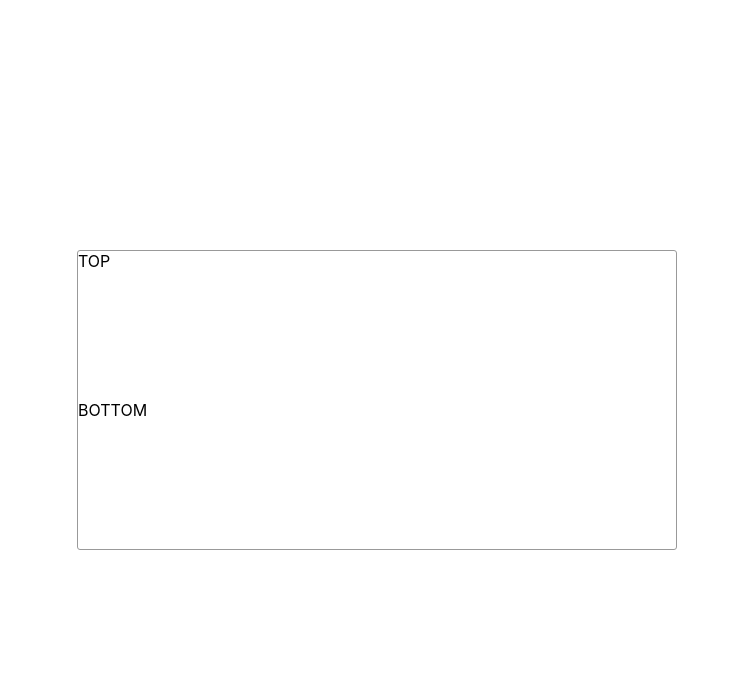
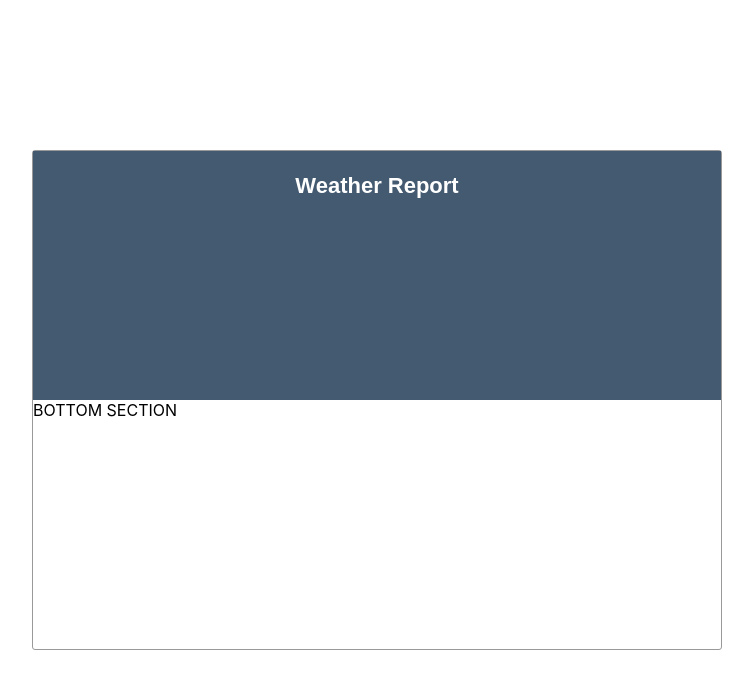
Before and after one commit to dforestell/weather-report, a React (Create React App) app: page / in a window 1280 px wide. Shown: the top 688 px of the page, without its empty margins (263-1016 px from the left). Built offline with nearby package versions, Linux system fonts and the light colour scheme.

Commit message:
create the top and bottom sections components, give the top a background color and styles to center the items

```diff
--- a/src/App.jsx
+++ b/src/App.jsx
@@ -1,7 +1,11 @@
 import React from 'react';
-import logo from './logo.svg';
 import './App.css';
 
+//components
+import TopSection from './components/topSection';
+import BottomSection from './components/bottomSection';
+
+//styles
 import './sass/app.scss'
 
 function App() {
@@ -9,11 +13,11 @@ function App() {
     <div className="app-container">
       <div className="main-container">
         <div className="top-section">
-          TOP
+          < TopSection />
          </div>
 
          <div className="bottom-section">
-          BOTTOM
+          < BottomSection />
          </div>
       </div>
 
--- /dev/null
+++ b/src/components/bottomSection.jsx
@@ -0,0 +1,16 @@
+import React from 'react';
+
+export default class BottomSection extends React.Component {
+    constructor(props){
+        super(props)
+        this.state = {
+
+        }
+    }
+
+    render(){
+        return(
+            <div>BOTTOM SECTION</div>
+        )
+    }
+}
--- /dev/null
+++ b/src/components/topSection.jsx
@@ -0,0 +1,19 @@
+import React from 'react';
+
+import './topSection.scss'
+export default class TopSection extends React.Component {
+    constructor(props){
+        super(props)
+        this.state = {
+
+        }
+    }
+
+    render(){
+        return(
+            <div className="top-container">
+                <h3 className="title">Weather Report</h3>
+            </div>
+        )
+    }
+}
--- /dev/null
+++ b/src/components/topSection.scss
@@ -0,0 +1,15 @@
+ .top-container{
+     display: flex;
+     flex-direction: column;
+     font-family: Oxygen, sans-serif;
+     align-items: center;
+     background-color: #445a71;
+     height: 100%;
+     width: 100%;
+
+
+     .title{
+         font-size: 22px;
+         color: #fff;
+     }
+ }
--- a/src/sass/app.scss
+++ b/src/sass/app.scss
@@ -15,8 +15,8 @@ html, body, #root {
     align-items: center;
 
     .main-container{
-        min-width: 600px;
-        height: 300px;
+        min-width: 690px;
+        height: 500px;
         display: flex;
         flex-direction: column;
         border: 1px solid #999;
```
Also changed, not shown: src/components/bottomSection.scss (added).
